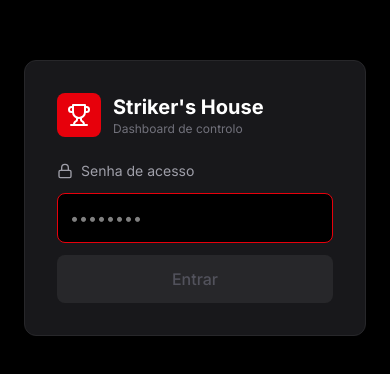
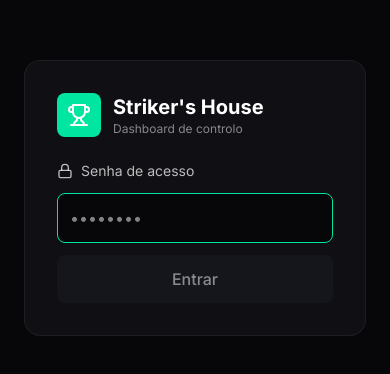
Before and after one commit to strikersx/strikedashboard, a Next.js app: page /login in a window 390 px wide. Shown: the part 224-598 px from the top of the page. Built offline with nearby package versions, Linux system fonts and the light colour scheme; a web font is replaced by a local one.

Commit message:
feat: update shell layouts with new design system colors and responsive padding

```diff
--- a/src/app/dashboard/layout.tsx
+++ b/src/app/dashboard/layout.tsx
@@ -44,11 +44,11 @@ export default function DashboardLayout({ children }: { children: React.ReactNod
 
   return (
     <DashboardContext.Provider value={{ refreshKey, lastFetch, setLastFetch }}>
-      <div className="p-6">
+      <div className="p-3 sm:p-4 md:p-6">
         <div className="max-w-7xl mx-auto">
           <Nav role={role} onRefresh={handleRefresh} onLogout={logout} lastFetch={lastFetch} />
-          <div className="bg-zinc-900 border border-zinc-800 rounded-xl p-6">{children}</div>
-          <div className="mt-6 text-center text-zinc-700 text-xs">
+          <div className="bg-surface border border-border-subtle rounded-2xl p-3 sm:p-4 md:p-6 pb-20 md:pb-0">{children}</div>
+          <div className="mt-6 text-center text-muted text-xs">
             Yogo Booking API · Next.js · v2.0 · {role}
           </div>
         </div>
--- a/src/app/login/page.tsx
+++ b/src/app/login/page.tsx
@@ -33,18 +33,18 @@ export default function LoginPage() {
   };
 
   return (
-    <div className="min-h-screen flex items-center justify-center p-6 bg-black">
-      <div className="bg-zinc-900 border border-zinc-800 rounded-xl p-8 w-full max-w-sm">
+    <div className="min-h-screen flex items-center justify-center p-6 bg-bg">
+      <div className="bg-surface border border-border-subtle rounded-2xl p-8 w-full max-w-sm">
         <div className="flex items-center gap-3 mb-6">
-          <div className="w-11 h-11 bg-red-600 rounded-lg flex items-center justify-center">
+          <div className="w-11 h-11 bg-accent rounded-lg flex items-center justify-center">
             <TrophyIcon />
           </div>
           <div>
             <h1 className="text-xl font-bold">Striker&apos;s House</h1>
-            <p className="text-zinc-500 text-xs">Dashboard de controlo</p>
+            <p className="text-muted text-xs">Dashboard de controlo</p>
           </div>
         </div>
-        <div className="text-zinc-400 text-sm mb-3 flex items-center gap-2">
+        <div className="text-muted-strong text-sm mb-3 flex items-center gap-2">
           <LockIcon /> Senha de acesso
         </div>
         <input
@@ -54,13 +54,13 @@ export default function LoginPage() {
           onKeyDown={(e) => e.key === "Enter" && submit()}
           placeholder="••••••••"
           autoFocus
-          className="w-full bg-black border border-zinc-800 rounded-lg p-3 mb-3 focus:outline-none focus:border-red-600 text-white"
+          className="w-full bg-bg border border-border-strong rounded-lg p-3 mb-3 focus:outline-none focus:border-accent text-white"
         />
-        {error && <div className="text-red-400 text-sm mb-3">{error}</div>}
+        {error && <div className="text-tone-coral text-sm mb-3">{error}</div>}
         <button
           onClick={submit}
           disabled={loading || !password}
-          className="w-full bg-red-600 hover:bg-red-700 disabled:bg-zinc-800 disabled:text-zinc-600 px-4 py-3 rounded-lg font-medium transition"
+          className="w-full bg-accent hover:bg-accent/90 text-black disabled:bg-surface2 disabled:text-muted px-4 py-3 rounded-lg font-medium transition"
         >
           {loading ? "A entrar..." : "Entrar"}
         </button>
```
